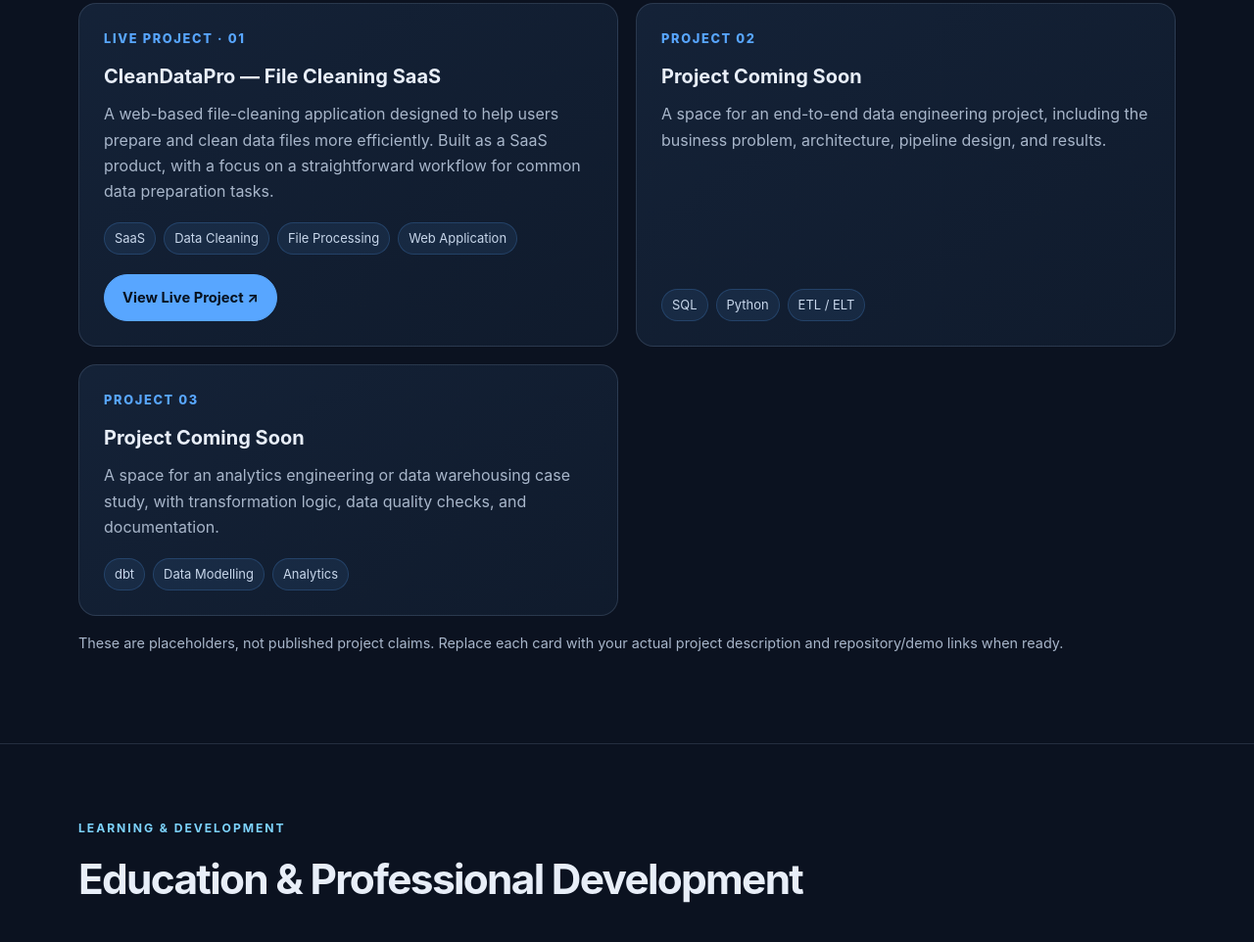
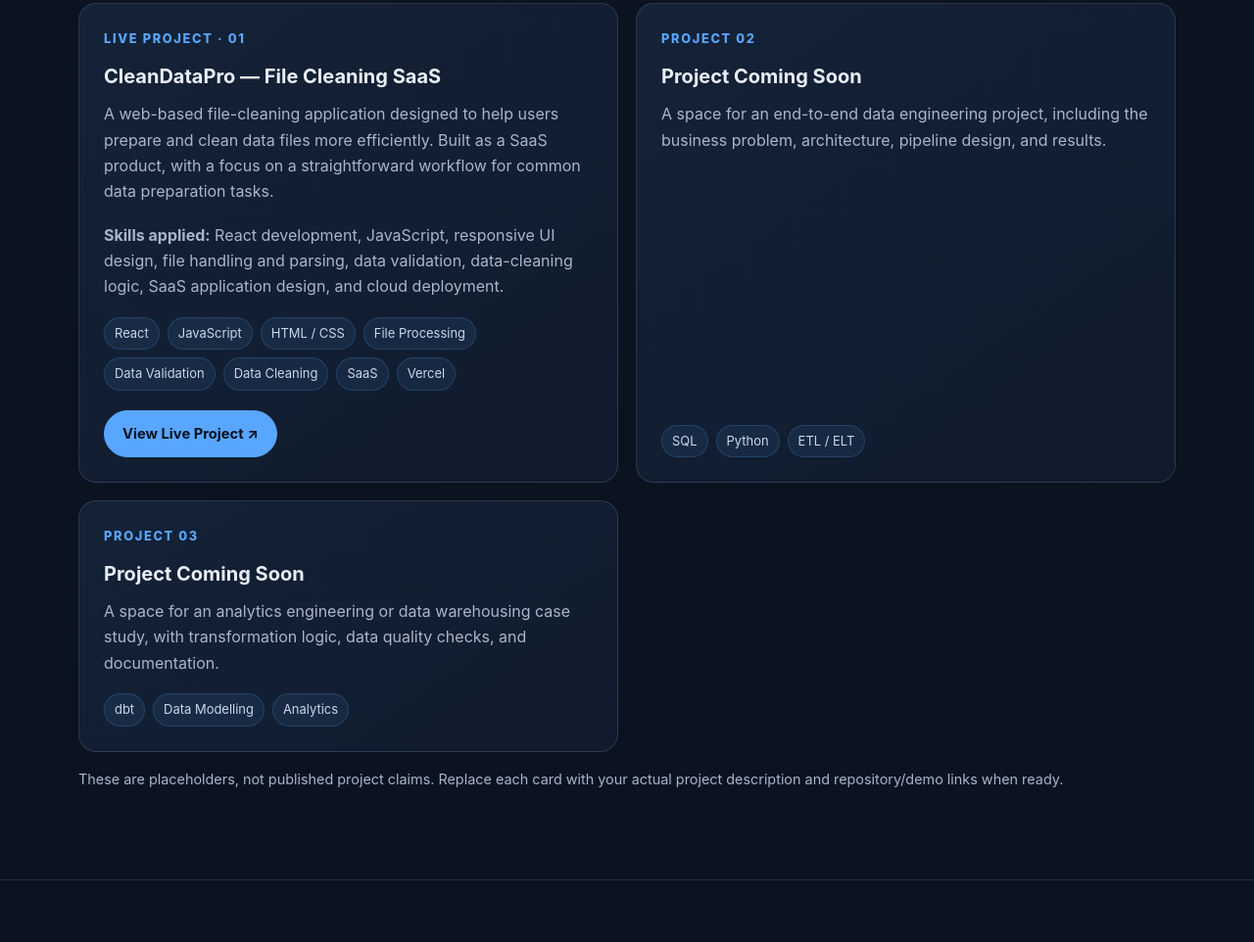
Before and after one commit to davidnho/davidnho.github.io, a plain HTML site: page index.html in a window 1280 px wide. Shown: the part 5155-6117 px from the top of the page at 98% size. Drawn offline with Linux system fonts and the light colour scheme.

Commit message:
skills added

```diff
--- a/index.html
+++ b/index.html
@@ -284,8 +284,9 @@
             <div class="project-number">LIVE PROJECT · 01</div>
             <h3>CleanDataPro — File Cleaning SaaS</h3>
             <p>A web-based file-cleaning application designed to help users prepare and clean data files more efficiently. Built as a SaaS product, with a focus on a straightforward workflow for common data preparation tasks.</p>
+            <p><strong>Skills applied:</strong> React development, JavaScript, responsive UI design, file handling and parsing, data validation, data-cleaning logic, SaaS application design, and cloud deployment.</p>
             <div class="tags">
-              <span class="tag">SaaS</span><span class="tag">Data Cleaning</span><span class="tag">File Processing</span><span class="tag">Web Application</span>
+              <span class="tag">React</span><span class="tag">JavaScript</span><span class="tag">HTML / CSS</span><span class="tag">File Processing</span><span class="tag">Data Validation</span><span class="tag">Data Cleaning</span><span class="tag">SaaS</span><span class="tag">Vercel</span>
             </div>
             <div style="margin-top:20px">
               <a class="button primary" href="https://cleandatasaas-95qo.vercel.app/" target="_blank" rel="noopener">View Live Project ↗</a>
```
